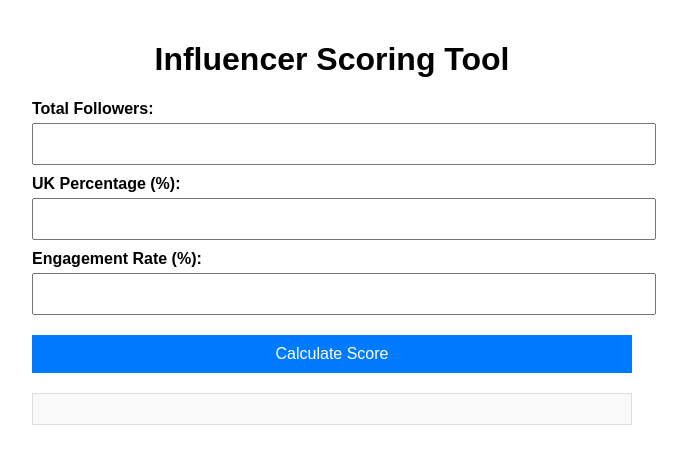
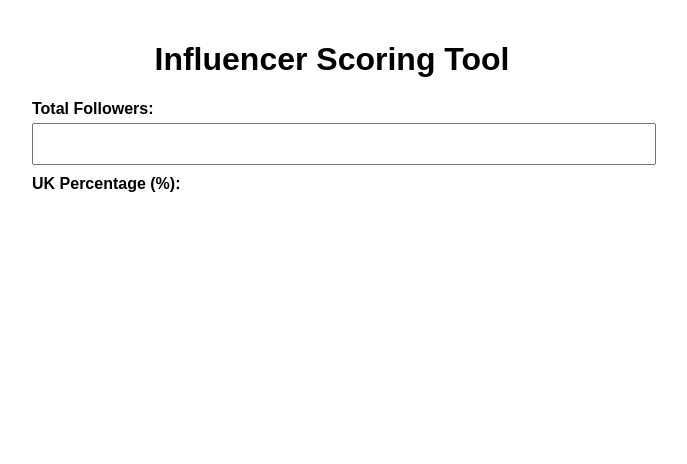
Before and after one commit to jonathaslaurie/potential, a plain HTML site: page index.html in a window 1280 px wide. Shown: the whole page, without its empty margins (308-995 px from the left). Drawn offline with Linux system fonts and the light colour scheme.

Commit message:
Update index.html

```diff
--- a/index.html
+++ b/index.html
@@ -59,15 +59,4 @@
         <input type="number" id="follower_count" name="follower_count" required>
 
         <label for="uk_percentage">UK Percentage (%):</label>
-        <input type="number" step="0.01" id="uk_percentage" name="uk_percentage" required>
-
-        <label for="engagement_rate">Engagement Rate (%):</label>
-        <input type="number" step="0.01" id="engagement_rate" name="engagement_rate" required>
-
-        <button type="button" onclick="calculateScore()">Calculate Score</button>
-    </form>
-    <div id="result"></div>
-
-    <script src="script.js"></script>
-</body>
-</html>
+        <input type="number" step="0.01" id="uk_percentage" name="uk_percentage
```
